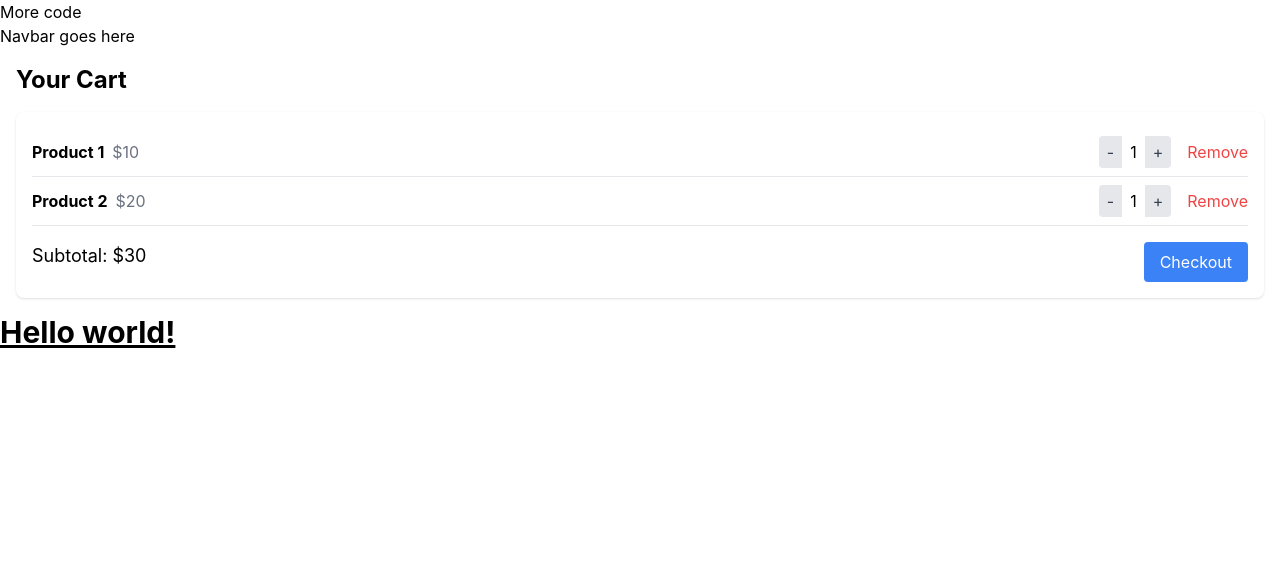
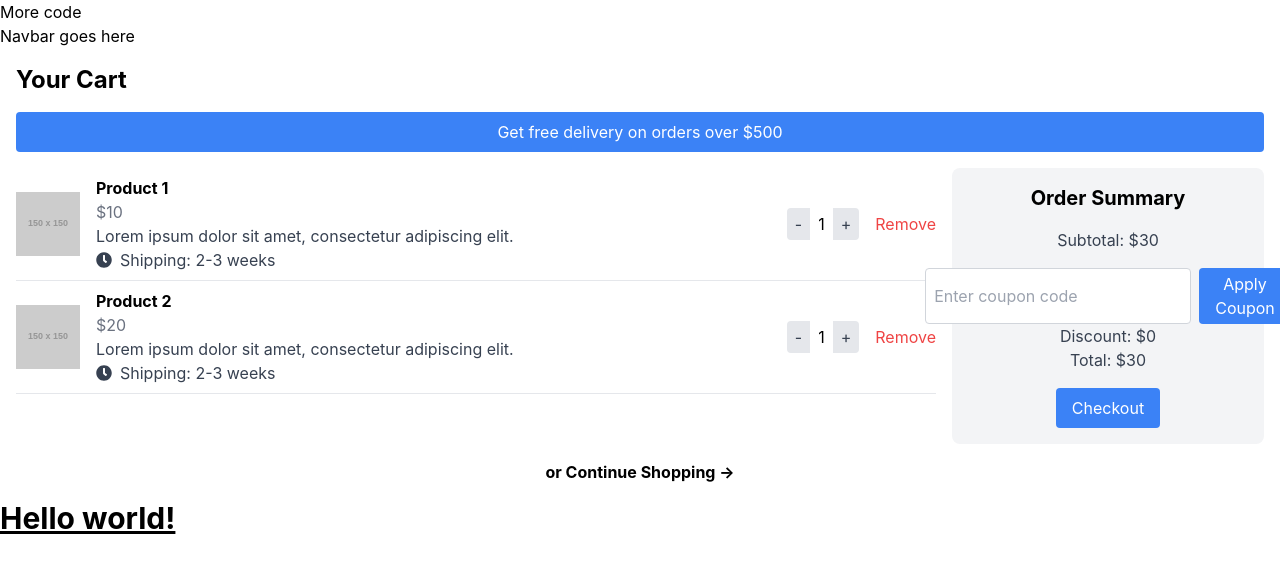
Before and after one commit to mickeymond/ecommerce-app-beta, a React (Create React App) app: page /cart in a window 1280 px wide. Shown: the top 572 px of the page. Built offline with nearby package versions, Linux system fonts and the light colour scheme.

Commit message:
Second commit (no images yet)

```diff
--- a/package.json
+++ b/package.json
@@ -8,6 +8,7 @@
     "@testing-library/user-event": "^13.5.0",
     "react": "^18.2.0",
     "react-dom": "^18.2.0",
+    "react-icons": "^5.0.1",
     "react-router-dom": "^6.22.2",
     "react-scripts": "5.0.1",
     "web-vitals": "^2.1.4"
--- a/src/pages/cart/index.jsx
+++ b/src/pages/cart/index.jsx
@@ -1,12 +1,23 @@
 import React, { useState } from 'react';
-import Footer from "../../components/footer";
-import Navbar from "../../components/navbar";
+import Footer from '../../components/footer';
+import Navbar from '../../components/navbar';
+import { FaClock } from 'react-icons/fa';
 
 export default function Cart() {
     const [cartItems, setCartItems] = useState([
-        { id: 1, name: 'Product 1', price: 10, quantity: 1 },
-        { id: 2, name: 'Product 2', price: 20, quantity: 1 }
+        { id: 1, name: 'Product 1', price: 10, quantity: 1, description: 'Lorem ipsum dolor sit amet, consectetur adipiscing elit.', shipping: '2-3 weeks', image: 'https://via.placeholder.com/150' },
+        { id: 2, name: 'Product 2', price: 20, quantity: 1, description: 'Lorem ipsum dolor sit amet, consectetur adipiscing elit.', shipping: '2-3 weeks', image: 'https://via.placeholder.com/150' }
     ]);
+    const [coupon, setCoupon] = useState('');
+    const [discount, setDiscount] = useState(0);
+
+    const handleApplyCoupon = () => {
+        // Apply coupon logic here
+        // For example, if the coupon is "SAVE20", set discount to 20%
+        if (coupon === 'SAVE20') {
+            setDiscount(totalPrice * 0.2);
+        }
+    };
 
     const incrementQuantity = (id) => {
         setCartItems((prevItems) =>
@@ -31,18 +42,31 @@ export default function Cart() {
     };
 
     const totalPrice = cartItems.reduce((total, item) => total + item.price * item.quantity, 0);
+    const discountedPrice = totalPrice - discount;
 
     return (
         <>
             <Navbar />
             <div className="container mx-auto p-4">
                 <h1 className="text-2xl font-bold mb-4">Your Cart</h1>
-                <div className="bg-white p-4 shadow rounded-lg">
+                <div className="bg-blue-500 text-white p-2 mb-4 rounded">
+                    <p className="text-center">Get free delivery on orders over $500</p>
+                </div>
+                <div className="flex">
+                    <div className="w-3/4 pr-4">
                         {cartItems.map((item) => (
                             <div key={item.id} className="flex items-center justify-between border-b border-gray-200 py-2">
                                 <div className="flex items-center">
-                                <span className="font-bold">{item.name}</span>
-                                <span className="text-gray-500 ml-2">${item.price}</span>
+                                    <img src={item.image} alt={item.name} className="w-16 h-16 object-cover mr-4" />
+                                    <div>
+                                        <h3 className="font-bold">{item.name}</h3>
+                                        <p className="text-gray-500">${item.price}</p>
+                                        <p className="text-gray-700">{item.description}</p>
+                                        <div className="flex items-center text-gray-700">
+                                            <FaClock className="mr-2" />
+                                            Shipping: {item.shipping}
+                                        </div>
+                                    </div>
                                 </div>
                                 <div className="flex items-center">
                                     <button onClick={() => decrementQuantity(item.id)} className="bg-gray-200 text-gray-700 px-2 py-1 rounded-l">
@@ -58,10 +82,21 @@ export default function Cart() {
                                 </div>
                             </div>
                         ))}
-                    <div className="flex justify-between mt-4">
-                        <p className="text-lg">Subtotal: ${totalPrice}</p>
-                        <button className="bg-blue-500 text-white px-4 py-2 rounded">Checkout</button>
                     </div>
+                    <div className="w-1/4 bg-gray-100 p-4 rounded-lg">
+                        <h2 className="text-xl font-bold mb-4 text-center">Order Summary</h2>
+                        <p className="text-gray-700 text-center">Subtotal: ${totalPrice}</p>
+                        <div className="flex justify-center mt-4">
+                            <input type="text" placeholder="Enter coupon code" className="border border-gray-300 px-2 py-1 rounded mr-2" value={coupon} onChange={(e) => setCoupon(e.target.value)} />
+                            <button onClick={handleApplyCoupon} className="bg-blue-500 text-white px-4 py-1 rounded">Apply Coupon</button>
+                        </div>
+                        <p className="text-gray-700 text-center">Discount: ${discount}</p>
+                        <p className="text-gray-700 text-center">Total: ${discountedPrice}</p>
+                        <button className="bg-blue-500 text-white px-4 py-2 mt-4 rounded block mx-auto">Checkout</button>
+                    </div>
+                </div>
+                <div className="text-center mt-4">
+                    <a href="#" className="font-bold">or Continue Shopping →</a>
                 </div>
             </div>
             <Footer />
```
Lines whose indentation alone changed are shown as unchanged.
